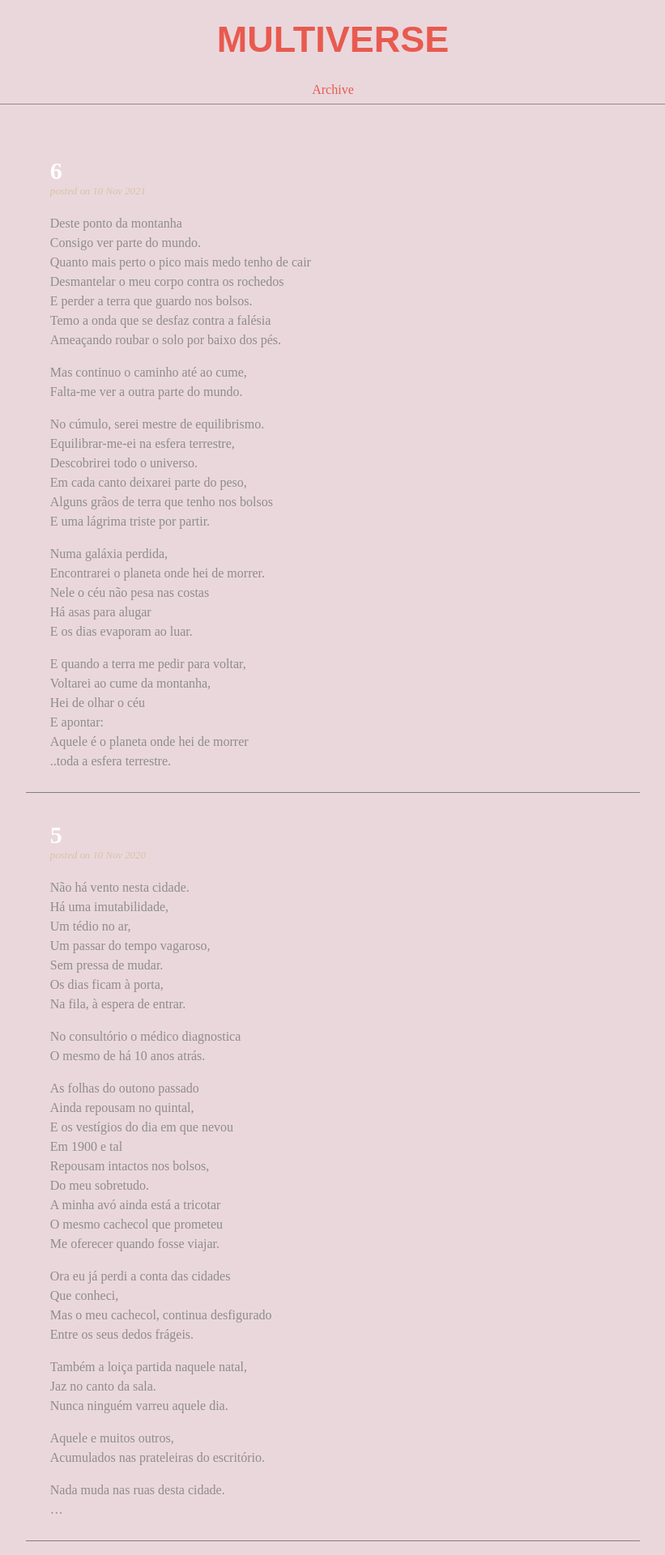
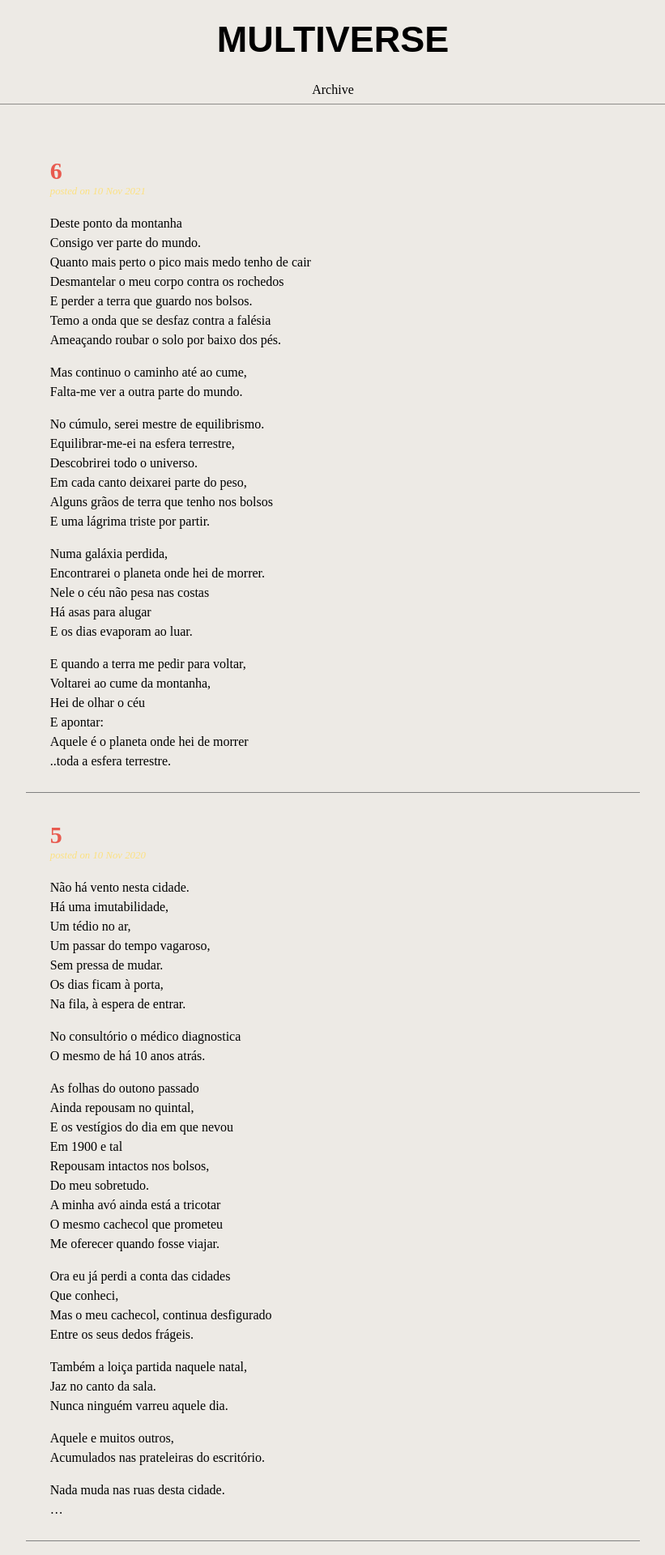
Before and after one commit to ryaplots/multiverse, a Jekyll site: the page built from index.md, in a window 1280 px wide. Shown: the top 1920 px of the page at 81% size, without its empty margins (229-1050 px from the left). Built offline with Jekyll 4.4.1, drawn with Linux system fonts in a browser that asks for light colours; some web fonts are replaced.

Commit message:
another try

```diff
--- a/assets/css/style.css
+++ b/assets/css/style.css
@@ -1,5 +1,5 @@
 body	{
-	background-color: #ead7dc;
+	background-color: #edeae5;
 	margin-top: 0px;
 	padding:0;
 	font-family: 'Noto Serif TC', serif;
@@ -9,7 +9,7 @@ body	{
 
 a:link, a:visited	{
 	text-decoration: none;
-	color:#e85a4f;
+	color:#000;
 }
 
 a:hover	{
@@ -39,7 +39,7 @@ a:hover	{
 	margin-bottom:20px;
 	padding-bottom:20px;
 	width: 80%;
-	color: #8e8d8a;
+	color: #000;
 }
 
 #content {
@@ -87,7 +87,7 @@ a:hover	{
 
 #post-short a:link, #post-short a:visited	{
 	text-decoration: none;
-	color:#fff
+	color:#e85a4f
 }
 
 #post-short a:hover	{
@@ -101,12 +101,12 @@ a:hover	{
 
 #post-short i	{
 	font-size:0.8em;
-	color: #d8c3a5;
+	color: #fce181;
 }
 
 #post i	{
 	font-size:0.9em;
-	color: #d8c3a5;
+	color: #fce181;
 }
 
 #categories a, #categories a:link, #categories a:visited {
```
